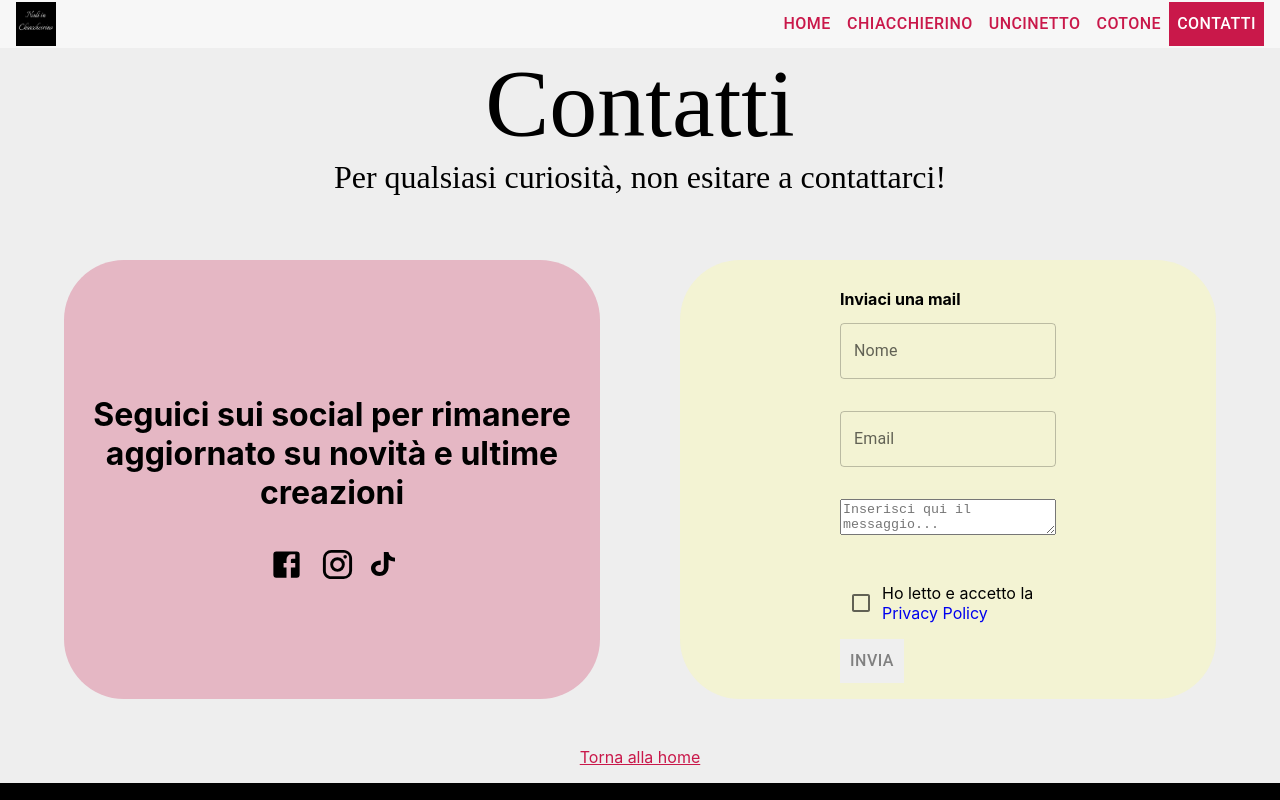
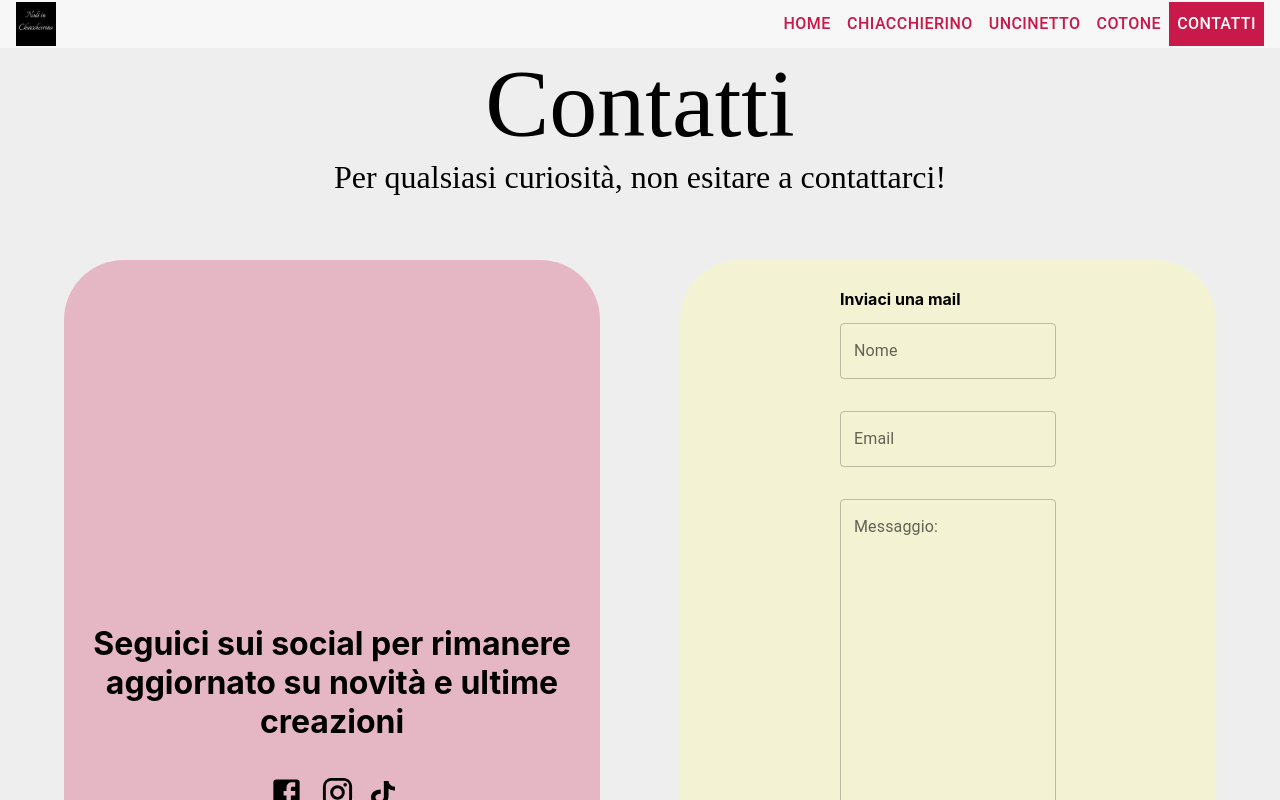
Before and after one commit to Tommaso4497/nodiin, a Next.js app: page /contatti in a window 1280 px wide. Shown: the top 800 px of the page. Built offline with nearby package versions, Linux system fonts and the light colour scheme; a web font is replaced by a local one.

Commit message:
fixed error of contact page

```diff
--- a/pages/contatti/index.js
+++ b/pages/contatti/index.js
@@ -18,12 +18,19 @@ import { useRouter } from "next/router";
 import { useRef } from "react";
 import emailJs from "@emailjs/browser";
 
-const Contatti = () => {
+const ContactForm = ({ matches }) => {
+
   const [confirm, setConfirm] = useState(false);
-  const router = useRouter();
-  const matches = useMediaQuery(theme.breakpoints.up("md"));
-  const form = useRef();
-  const [open, setOpen] = useState(false);
+  const [textfieldProps, setTextfieldProps] = React.useState(undefined);
+  const form = useRef()
+
+  React.useEffect(() => {
+    setTextfieldProps({
+      multiline: true,
+      rows: matches ? 20 : 10
+    });
+  }, [matches]);
+
 
   const sendEmail = (e) => {
     e.preventDefault();
@@ -37,10 +44,80 @@ const Contatti = () => {
       .then((response) => {
 
         console.log('SUCCESS!', response.status, response.text);
-     }, (error) => {
+      }, (error) => {
         console.log('FAILED...', error);
-     });
-    }
+      });
+  }
+
+  const contactForm = (
+    <form onSubmit={sendEmail}>
+      <div className={styles.formWrapper}>
+        <TextField
+          label="Nome"
+          type="text"
+          name="from_name"
+          variant="outlined"
+          placeholder="Maria"
+        />
+        <TextField
+          id="email"
+          label="Email"
+          type="email"
+          name="from_email"
+          variant="outlined"
+          placeholder="prova@esempio.it"
+        />
+        <TextField
+          id="message"
+          label="Messaggio:"
+          type="text"
+          name="message"
+          placeholder="Inserisci qui il messaggio..."
+          fullWidth
+          {...textfieldProps}
+        />
+        <div
+          style={{
+            display: "flex",
+            alignItems: "center",
+            justifyContent: "center",
+          }}
+        >
+          <Checkbox
+            checked={confirm}
+            onChange={() => {
+              setConfirm(!confirm);
+            }}
+          />
+          <p>
+            Ho letto e accetto la{" "}
+            <a
+              rel="noopener noreferrer"
+              href="https://nodiinchiacchierino.it/privacypolicy/"
+            >
+              Privacy Policy
+            </a>
+          </p>
+        </div>
+      </div>
+      <Button
+        className={confirm ? styles.confirm : styles.notConfirm}
+        disabled={!confirm}
+        type="submit"
+        value="Submit"
+      >
+        Invia
+      </Button>
+    </form>
+  );
+
+  return contactForm;
+}
+
+const Contatti = () => {
+  const router = useRouter();
+  const matches = useMediaQuery(theme.breakpoints.up("md"));
+  const [open, setOpen] = useState(false);
 
   const action = (
     <React.Fragment>
@@ -104,65 +181,7 @@ const Contatti = () => {
         </div>
         <div className={styles.emailWrapper}>
           <h2 className={styles.formTitle}>Inviaci una mail</h2>
-          <form ref={form} onSubmit={sendEmail}>
-            <div className={styles.formWrapper}>
-              <TextField
-                label="Nome"
-                type="text"
-                name="from_name"
-                variant="outlined"
-                placeholder="Maria"
-              />
-              <TextField
-                id="email"
-                label="Email"
-                type="email"
-                name="from_email"
-                variant="outlined"
-                placeholder="prova@esempio.it"
-              />
-              <textarea
-                id="message"
-                label="Messaggio:"
-                type="text"
-                name="message"
-                placeholder="Inserisci qui il messaggio..."
-                multiline
-                minRows={matches ? 20 : 10}
-              />
-              <div
-                style={{
-                  display: "flex",
-                  alignItems: "center",
-                  justifyContent: "center",
-                }}
-              >
-                <Checkbox
-                  checked={confirm}
-                  onChange={() => {
-                    setConfirm(!confirm);
-                  }}
-                />
-                <p>
-                  Ho letto e accetto la{" "}
-                  <a
-                    rel="noopener noreferrer"
-                    href="https://nodiinchiacchierino.it/privacypolicy/"
-                  >
-                    Privacy Policy
-                  </a>
-                </p>
-              </div>
-            </div>
-            <Button
-              className={confirm ? styles.confirm : styles.notConfirm}
-              disabled={!confirm}
-              type="submit"
-              value="Submit"
-            >
-              Invia
-            </Button>
-          </form>
+          <ContactForm matches={matches} />
         </div>
       </div>
       <div
```
